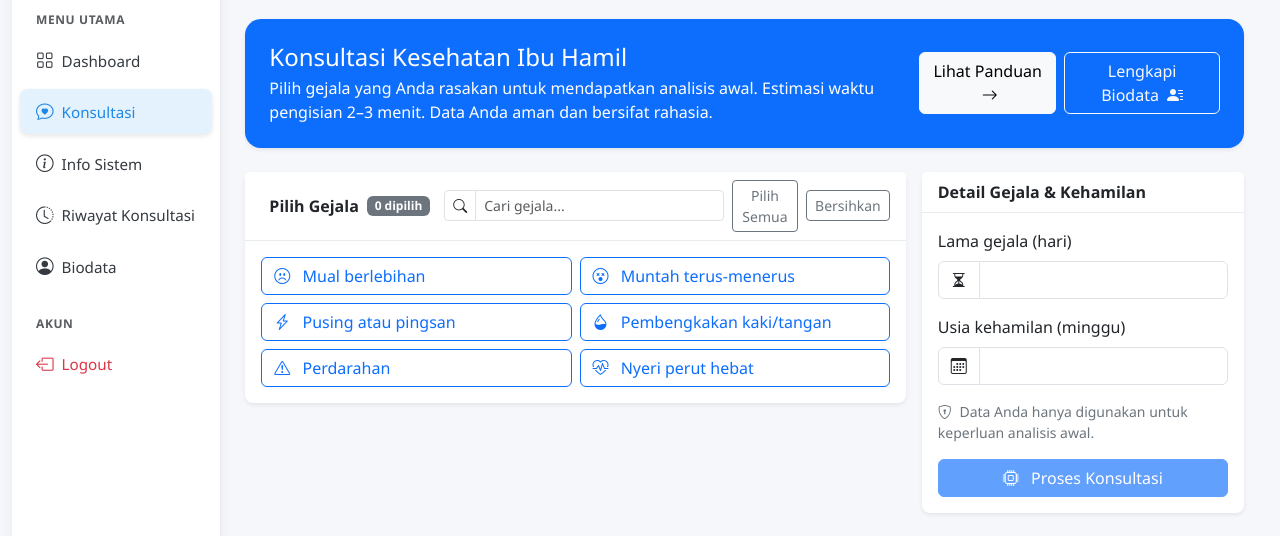
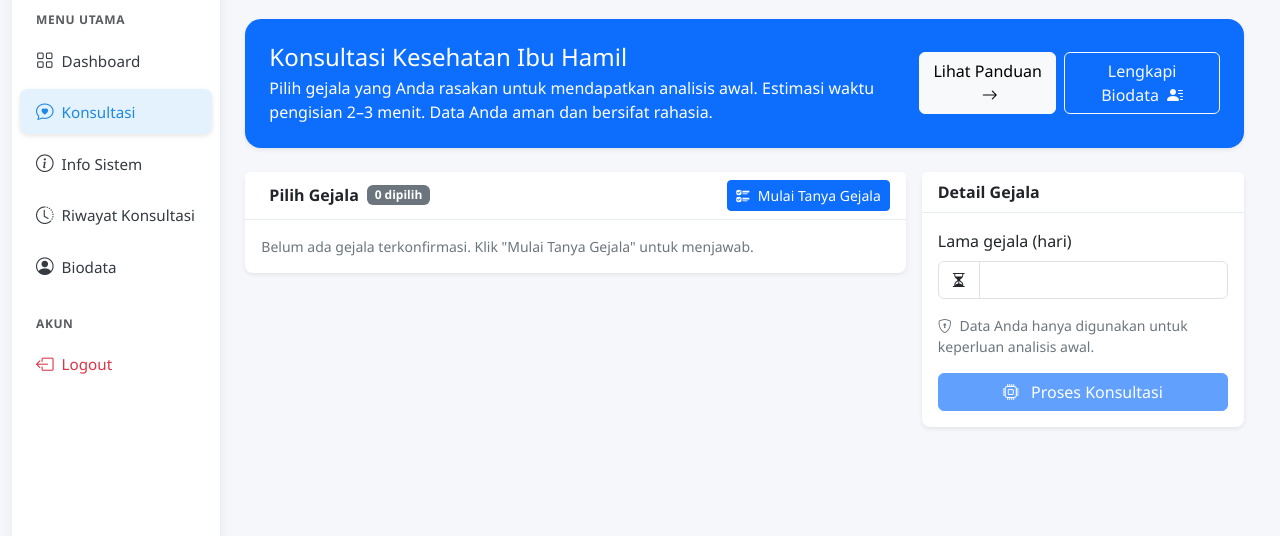
Before and after one commit to WannProject/sistem-pakar-ibu-hamil, a plain HTML site: page user/konsultasi.html in a window 1280 px wide. Shown: the part 74-610 px from the top of the page. Drawn offline with nearby package versions, Linux system fonts and the light colour scheme.

Commit message:
revisi konsep inputa gejala

```diff
--- a/user/konsultasi.html
+++ b/user/konsultasi.html
@@ -165,6 +165,7 @@
 
             <form class="needs-validation" id="konsultasiForm" novalidate>
               <div class="row g-3">
+                <!-- pilih gejala -->
                 <div class="col-lg-8">
                   <div class="card shadow-sm">
                     <div
@@ -178,151 +179,30 @@
                         >
                       </div>
                       <div class="d-flex align-items-center gap-2">
-                        <div class="input-group input-group-sm">
-                          <span class="input-group-text bg-white"
-                            ><i class="bi bi-search"></i
-                          ></span>
-                          <input
-                            type="text"
-                            class="form-control"
-                            id="searchGejala"
-                            placeholder="Cari gejala..."
-                          />
-                        </div>
                         <button
-                          class="btn btn-outline-secondary btn-sm"
+                          class="btn btn-primary btn-sm"
                           type="button"
-                          id="selectAllBtn"
+                          id="startGejalaBtn"
                         >
-                          Pilih Semua
-                        </button>
-                        <button
-                          class="btn btn-outline-secondary btn-sm"
-                          type="button"
-                          id="clearAllBtn"
-                        >
-                          Bersihkan
+                          <i class="bi bi-ui-checks me-1"></i> Mulai Tanya
+                          Gejala
                         </button>
                       </div>
                     </div>
                     <div class="card-body">
-                      <div
-                        class="row row-cols-1 row-cols-md-2 g-2"
-                        id="gejalaGrid"
-                      >
-                        <div
-                          class="col symptom-item"
-                          data-name="mual berlebihan"
-                        >
-                          <input
-                            class="btn-check"
-                            type="checkbox"
-                            id="g1"
-                            autocomplete="off"
-                          />
-                          <label
-                            class="btn btn-outline-primary w-100 text-start"
-                            for="g1"
-                          >
-                            <i class="bi bi-emoji-frown me-2"></i> Mual
-                            berlebihan
-                          </label>
-                        </div>
-                        <div
-                          class="col symptom-item"
-                          data-name="muntah terus-menerus"
-                        >
-                          <input
-                            class="btn-check"
-                            type="checkbox"
-                            id="g2"
-                            autocomplete="off"
-                          />
-                          <label
-                            class="btn btn-outline-primary w-100 text-start"
-                            for="g2"
-                          >
-                            <i class="bi bi-emoji-dizzy me-2"></i> Muntah
-                            terus-menerus
-                          </label>
-                        </div>
-                        <div
-                          class="col symptom-item"
-                          data-name="pusing atau pingsan"
-                        >
-                          <input
-                            class="btn-check"
-                            type="checkbox"
-                            id="g3"
-                            autocomplete="off"
-                          />
-                          <label
-                            class="btn btn-outline-primary w-100 text-start"
-                            for="g3"
-                          >
-                            <i class="bi bi-lightning-charge me-2"></i> Pusing
-                            atau pingsan
-                          </label>
-                        </div>
-                        <div
-                          class="col symptom-item"
-                          data-name="pembengkakan kaki tangan"
-                        >
-                          <input
-                            class="btn-check"
-                            type="checkbox"
-                            id="g4"
-                            autocomplete="off"
-                          />
-                          <label
-                            class="btn btn-outline-primary w-100 text-start"
-                            for="g4"
-                          >
-                            <i class="bi bi-droplet-half me-2"></i> Pembengkakan
-                            kaki/tangan
-                          </label>
-                        </div>
-                        <div class="col symptom-item" data-name="perdarahan">
-                          <input
-                            class="btn-check"
-                            type="checkbox"
-                            id="g5"
-                            autocomplete="off"
-                          />
-                          <label
-                            class="btn btn-outline-primary w-100 text-start"
-                            for="g5"
-                          >
-                            <i class="bi bi-exclamation-triangle me-2"></i>
-                            Perdarahan
-                          </label>
-                        </div>
-                        <div
-                          class="col symptom-item"
-                          data-name="nyeri perut hebat"
-                        >
-                          <input
-                            class="btn-check"
-                            type="checkbox"
-                            id="g6"
-                            autocomplete="off"
-                          />
-                          <label
-                            class="btn btn-outline-primary w-100 text-start"
-                            for="g6"
-                          >
-                            <i class="bi bi-heart-pulse me-2"></i> Nyeri perut
-                            hebat
-                          </label>
-                        </div>
+                      <div id="selectedSummary" class="small text-secondary">
+                        Belum ada gejala terkonfirmasi. Klik "Mulai Tanya
+                        Gejala" untuk menjawab.
                       </div>
                     </div>
                   </div>
                 </div>
+
+                <!-- detail gejala -->
                 <div class="col-lg-4">
                   <div class="card shadow-sm">
                     <div class="card-header bg-white fw-semibold">
-                      Detail Gejala & Kehamilan
+                      Detail Gejala
                     </div>
                     <div class="card-body">
                       <div class="mb-3">
@@ -342,27 +222,6 @@
                           />
                         </div>
                         <div class="invalid-feedback">Isi lama gejala.</div>
-                      </div>
-                      <div class="mb-3">
-                        <label class="form-label" for="usia-kandungan"
-                          >Usia kehamilan (minggu)</label
-                        >
-                        <div class="input-group">
-                          <span class="input-group-text bg-white"
-                            ><i class="bi bi-calendar3"></i
-                          ></span>
-                          <input
-                            type="number"
-                            min="1"
-                            max="42"
-                            id="usia-kandungan"
-                            class="form-control"
-                            required
-                          />
-                        </div>
-                        <div class="invalid-feedback">
-                          Isi usia kehamilan valid.
-                        </div>
                       </div>
                       <div class="small text-secondary mb-3">
                         <i class="bi bi-shield-lock me-1"></i> Data Anda hanya
@@ -387,62 +246,176 @@
         </main>
       </div>
     </div>
+    <!-- Modal Tanya Gejala (Ya/Tidak) -->
+    <div class="modal fade" id="gejalaModal" tabindex="-1" aria-hidden="true">
+      <div class="modal-dialog modal-dialog-centered">
+        <div class="modal-content">
+          <div class="modal-header">
+            <div>
+              <h6 class="modal-title mb-0">Konfirmasi Gejala</h6>
+              <small class="text-secondary"
+                >Langkah <span id="gejalaProgress">1 / 1</span></small
+              >
+            </div>
+            <button
+              class="btn-close"
+              data-bs-dismiss="modal"
+              aria-label="Tutup"
+            ></button>
+          </div>
+          <div class="modal-body">
+            <div class="d-flex align-items-center">
+              <div class="fs-5" id="gejalaQuestion">Pertanyaan gejala</div>
+            </div>
+            <div class="small text-secondary mt-2">
+              Jawab sesuai kondisi Anda saat ini. Anda bisa kembali ke
+              pertanyaan sebelumnya.
+            </div>
+          </div>
+          <div class="modal-footer d-flex justify-content-between">
+            <button
+              type="button"
+              class="btn btn-outline-secondary"
+              id="gejalaPrev"
+            >
+              <i class="bi bi-arrow-left me-1"></i> Sebelumnya
+            </button>
+            <div class="d-flex gap-2">
+              <button
+                type="button"
+                class="btn btn-outline-danger"
+                id="gejalaNo"
+              >
+                Tidak
+              </button>
+              <button type="button" class="btn btn-primary" id="gejalaYes">
+                Ya
+              </button>
+            </div>
+          </div>
+        </div>
+      </div>
+    </div>
     <script src="https://cdn.jsdelivr.net/npm/bootstrap@5.3.3/dist/js/bootstrap.bundle.min.js"></script>
+
+    <!-- interaktif logic -->
     <script>
       document.addEventListener("DOMContentLoaded", function () {
-        const grid = document.getElementById("gejalaGrid");
         const countEl = document.getElementById("selectedCount");
-        const search = document.getElementById("searchGejala");
-        const selectAllBtn = document.getElementById("selectAllBtn");
-        const clearAllBtn = document.getElementById("clearAllBtn");
+        const summaryEl = document.getElementById("selectedSummary");
         const submitBtn = document.getElementById("submitBtn");
-        const usia = document.getElementById("usia-kandungan");
         const lama = document.getElementById("lama");
+        const startBtn = document.getElementById("startGejalaBtn");
 
-        const updateCount = () => {
-          const selected = grid
-            ? grid.querySelectorAll(".btn-check:checked").length
-            : 0;
+        // Daftar gejala (urutan pertanyaan)
+        const symptoms = [
+          { id: "g1", label: "Mual berlebihan", icon: "bi-emoji-frown" },
+          { id: "g2", label: "Muntah terus-menerus", icon: "bi-emoji-dizzy" },
+          {
+            id: "g3",
+            label: "Pusing atau pingsan",
+            icon: "bi-lightning-charge",
+          },
+          {
+            id: "g4",
+            label: "Pembengkakan kaki/tangan",
+            icon: "bi-droplet-half",
+          },
+          { id: "g5", label: "Perdarahan", icon: "bi-exclamation-triangle" },
+          { id: "g6", label: "Nyeri perut hebat", icon: "bi-heart-pulse" },
+        ];
+
+        // Jawaban: { id: true|false }
+        const answers = {};
+        let idx = 0; // index pertanyaan aktif
+
+        const yesCount = () => Object.values(answers).filter(Boolean).length;
+
+        const updateUI = () => {
+          const selected = yesCount();
           if (countEl) countEl.textContent = `${selected} dipilih`;
-          // Enable submit if has selection and numeric inputs valid
-          const numsValid =
-            usia?.value &&
-            lama?.value &&
-            usia.checkValidity() &&
-            lama.checkValidity();
+          if (summaryEl) {
+            const selectedList = symptoms.filter((s) => answers[s.id]);
+            if (selectedList.length === 0) {
+              summaryEl.classList.add("text-secondary");
+              summaryEl.innerHTML =
+                'Belum ada gejala terkonfirmasi. Klik "Mulai Tanya Gejala" untuk menjawab.';
+            } else {
+              summaryEl.classList.remove("text-secondary");
+              summaryEl.innerHTML =
+                '<div class="mb-1 fw-semibold">Gejala terkonfirmasi:</div>' +
+                selectedList
+                  .map(
+                    (s) =>
+                      `<span class="badge text-bg-primary me-1 mb-1"><i class="bi ${s.icon} me-1"></i>${s.label}</span>`
+                  )
+                  .join(" ");
+            }
+          }
+          const numsValid = lama?.value && lama.checkValidity();
           if (submitBtn) submitBtn.disabled = !(selected > 0 && numsValid);
         };
 
-        grid?.addEventListener("change", (e) => {
-          if (e.target.matches(".btn-check")) updateCount();
+        // Modal pertanyaan
+        const modalEl = document.getElementById("gejalaModal");
+        let modal;
+        const qTitle = () => document.getElementById("gejalaQuestion");
+        const qProg = () => document.getElementById("gejalaProgress");
+        const btnPrev = () => document.getElementById("gejalaPrev");
+        const btnYes = () => document.getElementById("gejalaYes");
+        const btnNo = () => document.getElementById("gejalaNo");
+
+        const renderStep = () => {
+          const step = symptoms[idx];
+          if (!step) return;
+          qTitle().innerHTML = `<i class="bi ${step.icon} me-2"></i> ${step.label}`;
+          qProg().textContent = `${idx + 1} / ${symptoms.length}`;
+          // Prev tombol aktif jika bukan langkah pertama
+          btnPrev().disabled = idx === 0;
+        };
+
+        const nextStep = () => {
+          if (idx < symptoms.length - 1) {
+            idx += 1;
+            renderStep();
+          } else {
+            // selesai
+            modal?.hide();
+            updateUI();
+          }
+        };
+
+        const prevStep = () => {
+          if (idx > 0) {
+            idx -= 1;
+            renderStep();
+          }
+        };
+
+        startBtn?.addEventListener("click", () => {
+          // Mulai dari pertanyaan pertama atau pertama yang belum dijawab
+          const firstUnanswered = symptoms.findIndex((s) => !(s.id in answers));
+          idx = firstUnanswered >= 0 ? firstUnanswered : 0;
+          if (!modal) modal = new bootstrap.Modal(modalEl);
+          renderStep();
+          modal.show();
         });
 
-        search?.addEventListener("input", () => {
-          const q = search.value.trim().toLowerCase();
-          grid?.querySelectorAll(".symptom-item").forEach((item) => {
-            const name = item.getAttribute("data-name") || "";
-            item.style.display = name.includes(q) ? "" : "none";
-          });
+        btnPrev()?.addEventListener("click", prevStep);
+        btnYes()?.addEventListener("click", () => {
+          answers[symptoms[idx].id] = true;
+          nextStep();
+        });
+        btnNo()?.addEventListener("click", () => {
+          answers[symptoms[idx].id] = false;
+          nextStep();
         });
 
-        selectAllBtn?.addEventListener("click", () => {
-          grid
-            ?.querySelectorAll(".btn-check")
-            .forEach((c) => (c.checked = true));
-          updateCount();
-        });
+        // Update UI saat modal ditutup (jika user menutup sebelum selesai)
+        modalEl?.addEventListener("hidden.bs.modal", updateUI);
 
-        clearAllBtn?.addEventListener("click", () => {
-          grid
-            ?.querySelectorAll(".btn-check")
-            .forEach((c) => (c.checked = false));
-          updateCount();
-        });
-
-        usia?.addEventListener("input", updateCount);
-        lama?.addEventListener("input", updateCount);
-
-        updateCount();
+        lama?.addEventListener("input", updateUI);
+        updateUI();
       });
     </script>
     <script src="../assets/js/script.js"></script>
```
